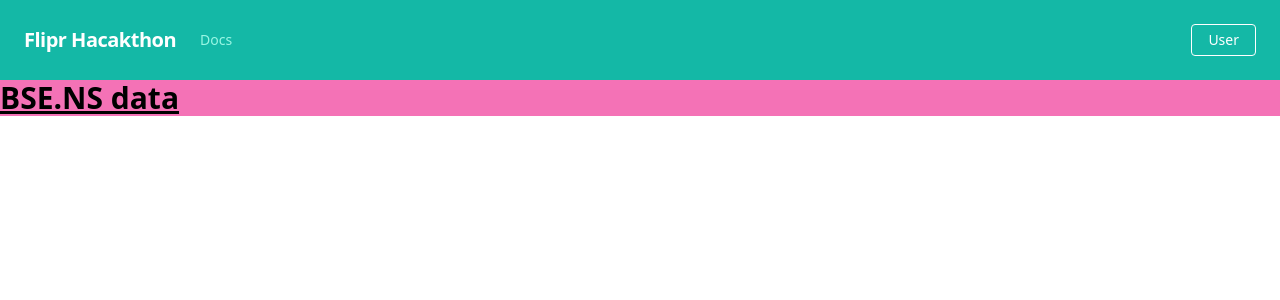
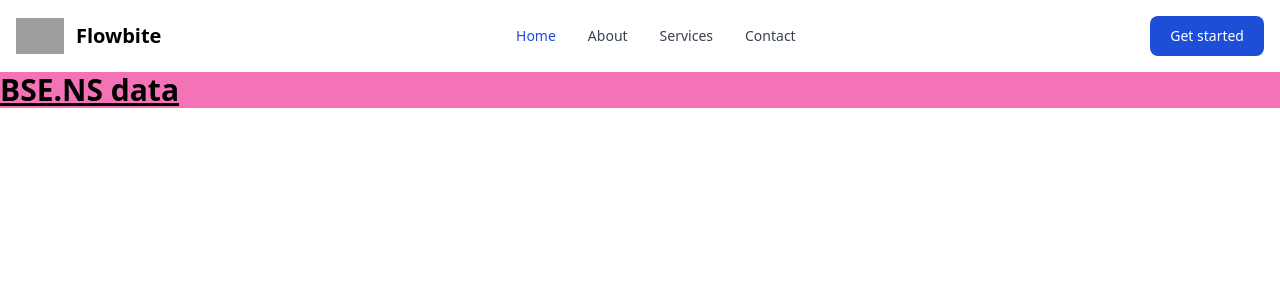
Before and after one commit to adarshanand67/StockX, a React (Vite) app in the folder frontend/: page / in a window 1280 px wide. Shown: the top 300 px of the page. Built offline with nearby package versions, Linux system fonts and the light colour scheme; grey boxes are pictures that could not be loaded.

Commit message:
Update navbar

```diff
--- a/frontend/package.json
+++ b/frontend/package.json
@@ -9,9 +9,6 @@
     "preview": "vite preview"
   },
   "dependencies": {
-    "@fortawesome/fontawesome-svg-core": "^6.2.1",
-    "@fortawesome/free-solid-svg-icons": "^6.2.1",
-    "@fortawesome/react-fontawesome": "^0.2.0",
     "flowbite-react": "^0.3.7",
     "font-awesome": "^4.7.0",
     "papaparse": "^5.3.2",
--- a/frontend/src/App.jsx
+++ b/frontend/src/App.jsx
@@ -2,14 +2,15 @@ import { useState } from "react";
 import reactLogo from "./assets/react.svg";
 import Data from "./components/Data";
 import Spinners from "./components/Spinners";
-import Nav from "./container/Nav";
+import NavigationBar from "./container/Nav";
+
 function App() {
   const [count, setCount] = useState(0);
 
   return (
     <div className="App">
       {/* <h1 className="text-3xl bg-pink-400 font-bold underline">Hello world!</h1> */}
-      <Nav />
+      <NavigationBar />
       <Data />
     </div>
   );
--- a/frontend/src/container/Nav.jsx
+++ b/frontend/src/container/Nav.jsx
@@ -1,43 +1,104 @@
 import React from "react";
+import {
+  Navbar,
+  Nav,
+  NavDropdown,
+  Form,
+  FormControl,
+  Button,
+} from "react-bootstrap";
+import { FontAwesomeIcon } from "@fortawesome/react-fontawesome";
+import { faBars } from "@fortawesome/free-solid-svg-icons";
 
-const Nav = () => {
+const NavigationBar = () => {
   return (
-    <nav className="flex items-center justify-between flex-wrap bg-teal-500 p-6">
-      <div className="flex items-center flex-shrink-0 text-white mr-6">
-        <span className="font-semibold text-xl tracking-tight">Flipr Hacakthon</span>
-      </div>
-      <div className="block lg:hidden">
-        <button className="flex items-center px-3 py-2 border rounded text-teal-200 border-teal-400 hover:text-white hover:border-white">
+    <>
+      <nav class="bg-white border-gray-200 px-2 sm:px-4 py-2.5 rounded dark:bg-gray-900">
+        <div class="container flex flex-wrap items-center justify-between mx-auto">
+          <a href="https://flowbite.com/" class="flex items-center">
+            <img
+              src="https://flowbite.com/docs/images/logo.svg"
+              class="h-6 mr-3 sm:h-9"
+              alt="Flowbite Logo"
+            />
+            <span class="self-center text-xl font-semibold whitespace-nowrap dark:text-white">
+              Flowbite
+            </span>
+          </a>
+          <div class="flex md:order-2">
+            <button
+              type="button"
+              class="text-white bg-blue-700 hover:bg-blue-800 focus:ring-4 focus:outline-none focus:ring-blue-300 font-medium rounded-lg text-sm px-5 py-2.5 text-center mr-3 md:mr-0 dark:bg-blue-600 dark:hover:bg-blue-700 dark:focus:ring-blue-800"
+            >
+              Get started
+            </button>
+            <button
+              data-collapse-toggle="navbar-cta"
+              type="button"
+              class="inline-flex items-center p-2 text-sm text-gray-500 rounded-lg md:hidden hover:bg-gray-100 focus:outline-none focus:ring-2 focus:ring-gray-200 dark:text-gray-400 dark:hover:bg-gray-700 dark:focus:ring-gray-600"
+              aria-controls="navbar-cta"
+              aria-expanded="false"
+            >
+              <span class="sr-only">Open main menu</span>
               <svg
-            className="fill-current h-3 w-3"
+                class="w-6 h-6"
+                aria-hidden="true"
+                fill="currentColor"
                 viewBox="0 0 20 20"
                 xmlns="http://www.w3.org/2000/svg"
               >
-            <title>Menu</title>
-            <path d="M0 3h20v2H0V3zm0 6h20v2H0V9zm0 6h20v2H0v-2z" />
+                <path
+                  fill-rule="evenodd"
+                  d="M3 5a1 1 0 011-1h12a1 1 0 110 2H4a1 1 0 01-1-1zM3 10a1 1 0 011-1h12a1 1 0 110 2H4a1 1 0 01-1-1zM3 15a1 1 0 011-1h12a1 1 0 110 2H4a1 1 0 01-1-1z"
+                  clip-rule="evenodd"
+                ></path>
               </svg>
             </button>
           </div>
-      <div className="w-full block flex-grow lg:flex lg:items-center lg:w-auto">
-        <div className="text-sm lg:flex-grow">
-          <a
-            href="#responsive-header"
-            className="block mt-4 lg:inline-block lg:mt-0 text-teal-200 hover:text-white mr-4"
+          <div
+            class="items-center justify-between hidden w-full md:flex md:w-auto md:order-1"
+            id="navbar-cta"
           >
-            Docs
-          </a>
-        </div>
-        <div>
+            <ul class="flex flex-col p-4 mt-4 border border-gray-100 rounded-lg bg-gray-50 md:flex-row md:space-x-8 md:mt-0 md:text-sm md:font-medium md:border-0 md:bg-white dark:bg-gray-800 md:dark:bg-gray-900 dark:border-gray-700">
+              <li>
                 <a
                   href="#"
-            className="inline-block text-sm px-4 py-2 leading-none border rounded text-white border-white hover:border-transparent hover:text-teal-500 hover:bg-white mt-4 lg:mt-0"
+                  class="block py-2 pl-3 pr-4 text-white bg-blue-700 rounded md:bg-transparent md:text-blue-700 md:p-0 dark:text-white"
+                  aria-current="page"
                 >
-            User
+                  Home
                 </a>
+              </li>
+              <li>
+                <a
+                  href="#"
+                  class="block py-2 pl-3 pr-4 text-gray-700 rounded hover:bg-gray-100 md:hover:bg-transparent md:hover:text-blue-700 md:p-0 md:dark:hover:text-white dark:text-gray-400 dark:hover:bg-gray-700 dark:hover:text-white md:dark:hover:bg-transparent dark:border-gray-700"
+                >
+                  About
+                </a>
+              </li>
+              <li>
+                <a
+                  href="#"
+                  class="block py-2 pl-3 pr-4 text-gray-700 rounded hover:bg-gray-100 md:hover:bg-transparent md:hover:text-blue-700 md:p-0 md:dark:hover:text-white dark:text-gray-400 dark:hover:bg-gray-700 dark:hover:text-white md:dark:hover:bg-transparent dark:border-gray-700"
+                >
+                  Services
+                </a>
+              </li>
+              <li>
+                <a
+                  href="#"
+                  class="block py-2 pl-3 pr-4 text-gray-700 rounded hover:bg-gray-100 md:hover:bg-transparent md:hover:text-blue-700 md:p-0 md:dark:hover:text-white dark:text-gray-400 dark:hover:bg-gray-700 dark:hover:text-white md:dark:hover:bg-transparent dark:border-gray-700"
+                >
+                  Contact
+                </a>
+              </li>
+            </ul>
           </div>
         </div>
       </nav>
+    </>
   );
 };
 
-export default Nav;
+export default NavigationBar;
```
Also changed, not shown: 1 other file (tests, documents, lock files or other folders). Lines whose indentation alone changed are shown as unchanged.
